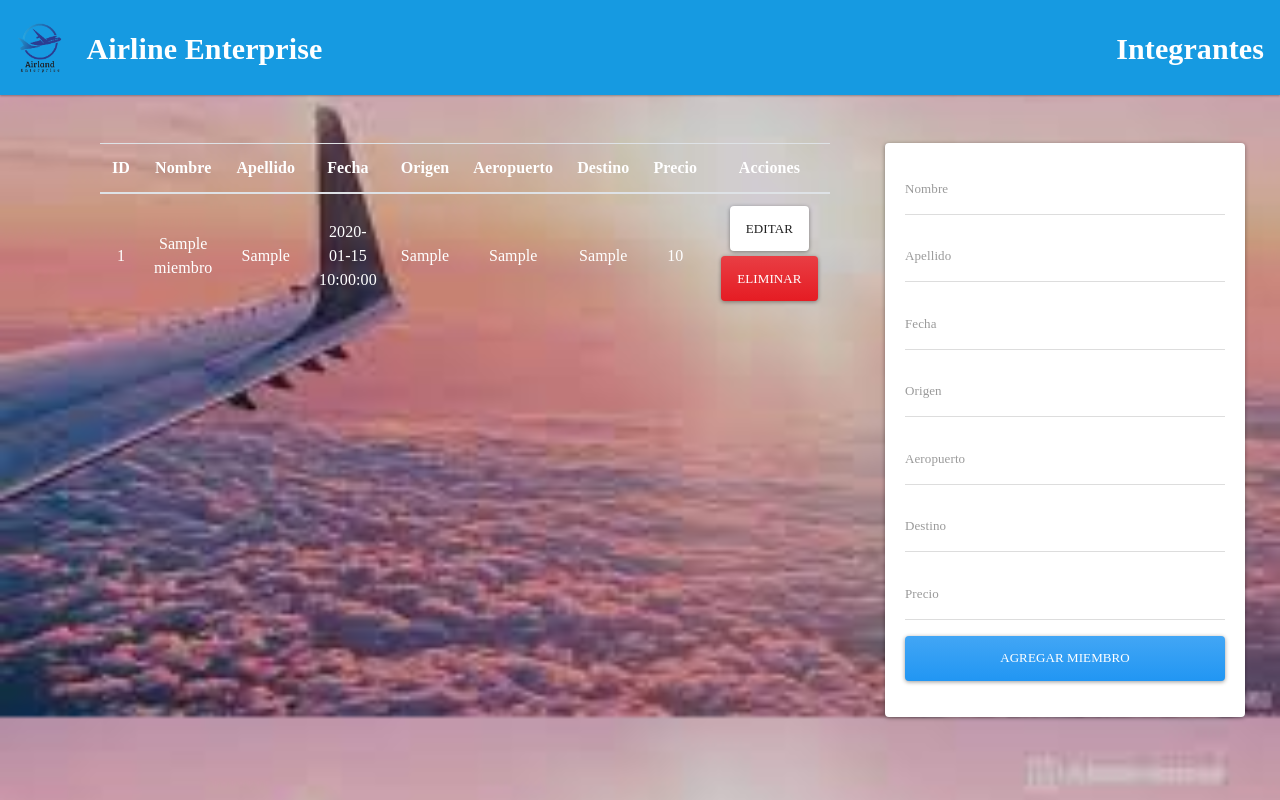
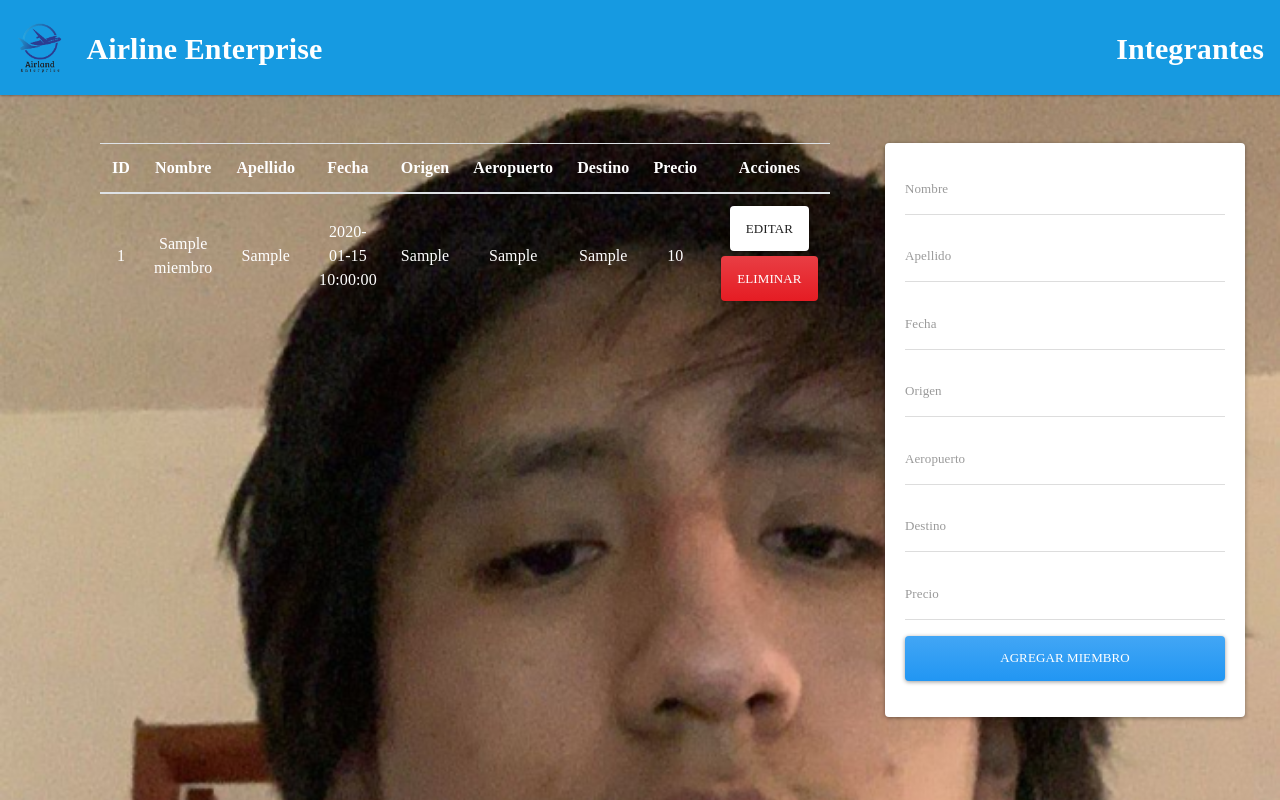
Before and after one commit to GonJurado/SO-G03, a Flask app: page / in a window 1280 px wide. Run offline with Flask 3, Linux system fonts and the light colour scheme; tables that the repository leaves empty or names only in its code hold one stand-in row (values such as "Sample post"); some libraries are stand-ins or nearby versions.

Commit message:
Update main.css

```diff
--- a/flask-contacts-app/static/css/main.css
+++ b/flask-contacts-app/static/css/main.css
@@ -13,7 +13,7 @@ body {
     #2c3e50,
     #2980b9
   ); /* W3C, IE 10+/ Edge, Firefox 16+, Chrome 26+, Opera 12+, Safari 7+ */
-  background-image: url("img/background.png");
+  background-image: url("img/rommel.png");
   background-size: cover;
 }
 .bg-dark{
```
